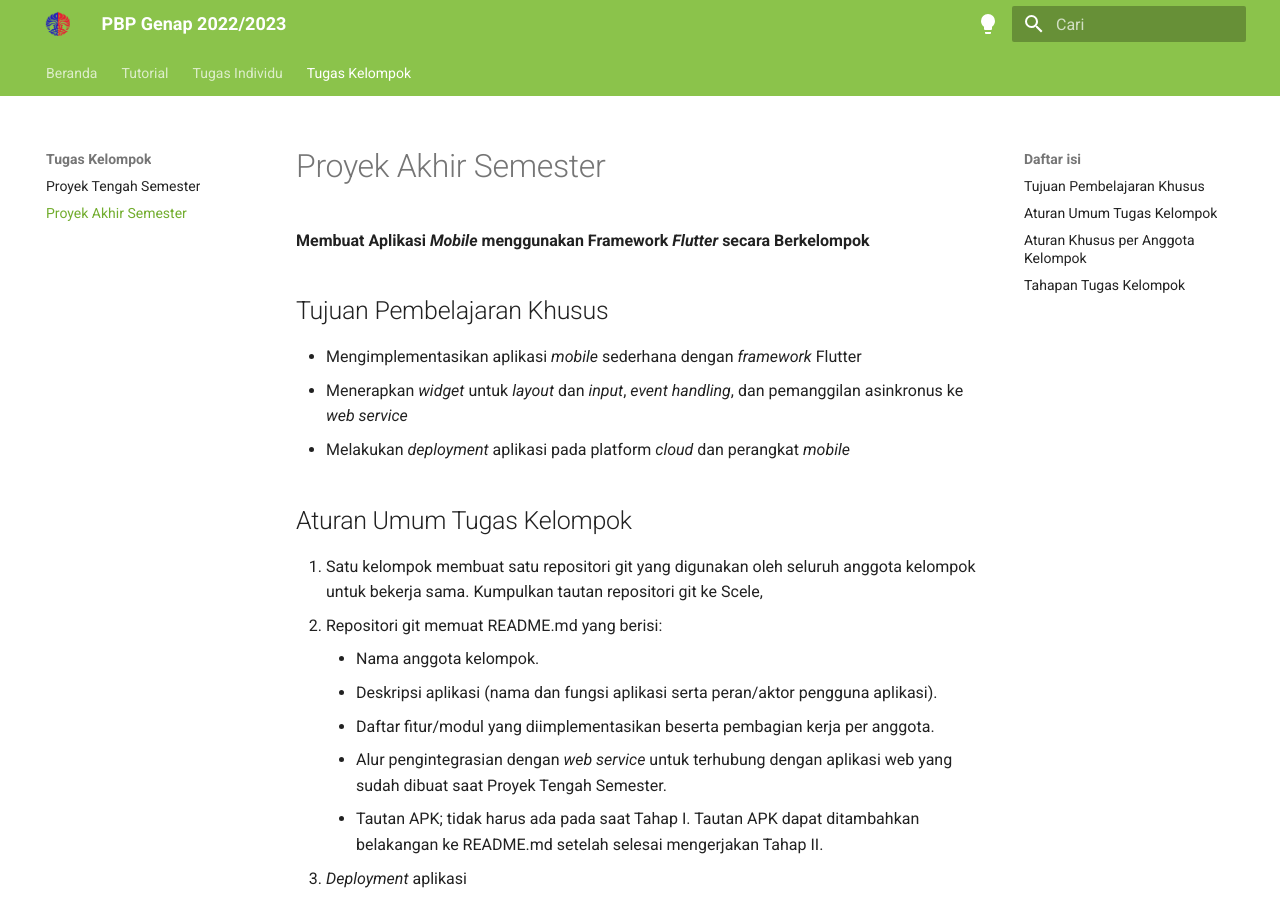
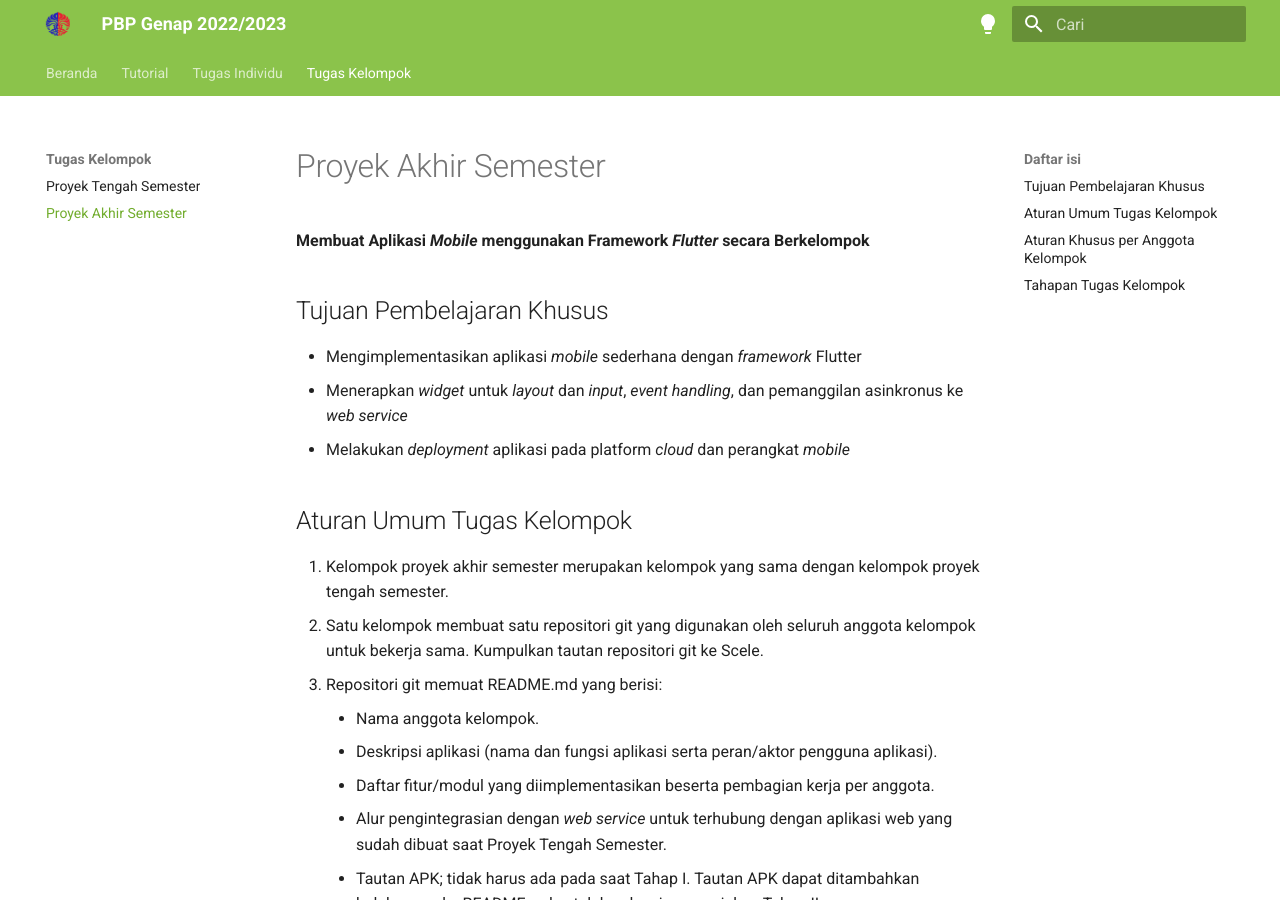
Before and after one commit to pbp-fasilkom-ui/genap-2023, an MkDocs documentation site: the page built from docs/proyek/pas.md, in a window 1280 px wide and 900 px high. Built offline with MkDocs 1.6.1 and Material for MkDocs 9.7.7, drawn with Linux system fonts in a browser that asks for light colours.

Commit message:
add: sentence

```diff
--- a/docs/proyek/pas.md
+++ b/docs/proyek/pas.md
@@ -10,14 +10,15 @@
 
 ## Aturan Umum Tugas Kelompok
 
-1. Satu kelompok membuat satu repositori git yang digunakan oleh seluruh anggota kelompok untuk bekerja sama. Kumpulkan tautan repositori git ke Scele,
-2. Repositori git memuat README.md yang berisi:
+1. Kelompok proyek akhir semester merupakan kelompok yang sama dengan kelompok proyek tengah semester.
+2. Satu kelompok membuat satu repositori git yang digunakan oleh seluruh anggota kelompok untuk bekerja sama. Kumpulkan tautan repositori git ke Scele.
+3. Repositori git memuat README.md yang berisi:
     - Nama anggota kelompok.
     - Deskripsi aplikasi (nama dan fungsi aplikasi serta peran/aktor pengguna aplikasi).
     - Daftar fitur/modul yang diimplementasikan beserta pembagian kerja per anggota.
     - Alur pengintegrasian dengan *web service* untuk terhubung dengan aplikasi web yang sudah dibuat saat Proyek Tengah Semester.
     - Tautan APK; tidak harus ada pada saat Tahap I. Tautan APK dapat ditambahkan belakangan ke README.md setelah selesai mengerjakan Tahap II.
-3. *Deployment* aplikasi
+4. *Deployment* aplikasi
     - *Build* dan rilis aplikasi ke GitHub (sebagai Release) dan platform cloud (Firebase App Distribution atau Microsoft App Center) menggunakan GitHub Actions.
     - Gunakan logo aplikasi Anda sendiri.
 
```
